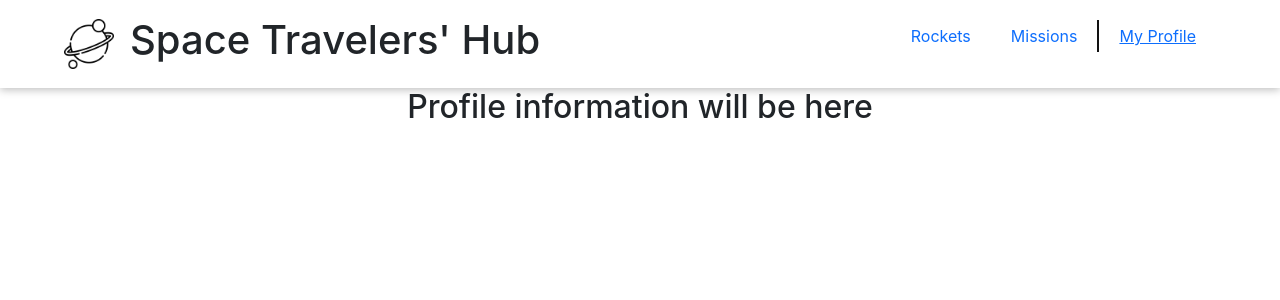
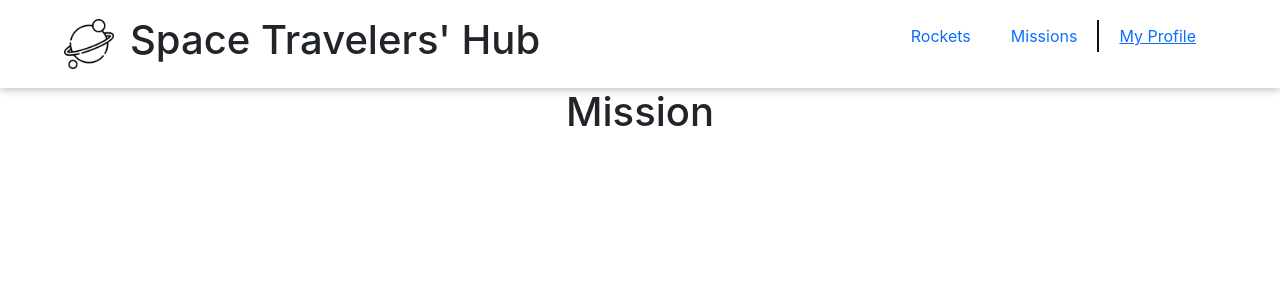
Before and after one commit to jubaer919/react-group-project, a React (Create React App) app: page /profile in a window 1280 px wide. Shown: the top 300 px of the page. Built offline with nearby package versions, Linux system fonts and the light colour scheme.

Commit message:
Add profile

```diff
--- a/src/Components/MyProfile/Profile.jsx
+++ b/src/Components/MyProfile/Profile.jsx
@@ -1,7 +1,9 @@
 export default function Profile() {
   return (
     <>
-      <h2>Profile information will be here</h2>
+      <div>
+        <h1>Mission </h1>
+      </div>
     </>
   );
 }
```
